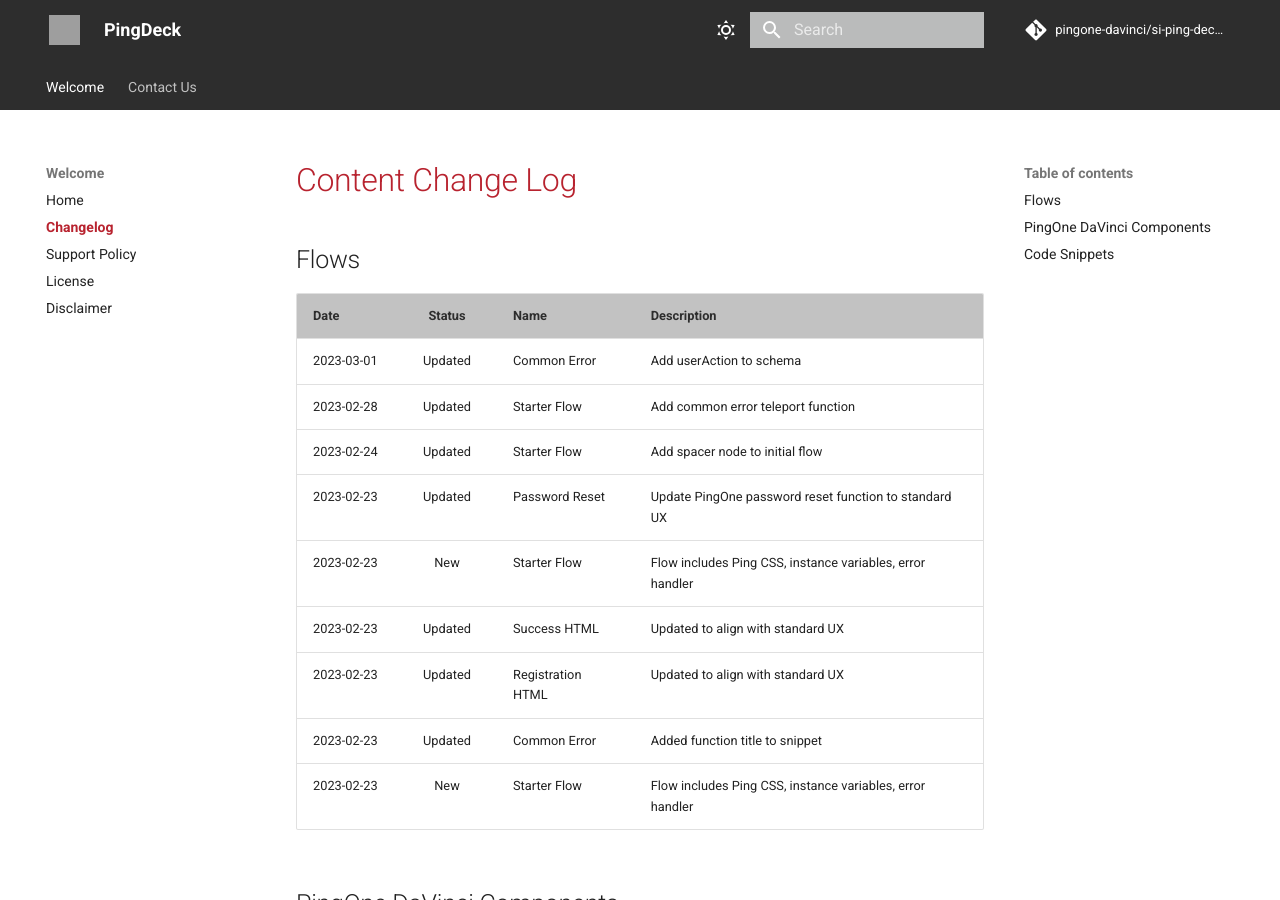
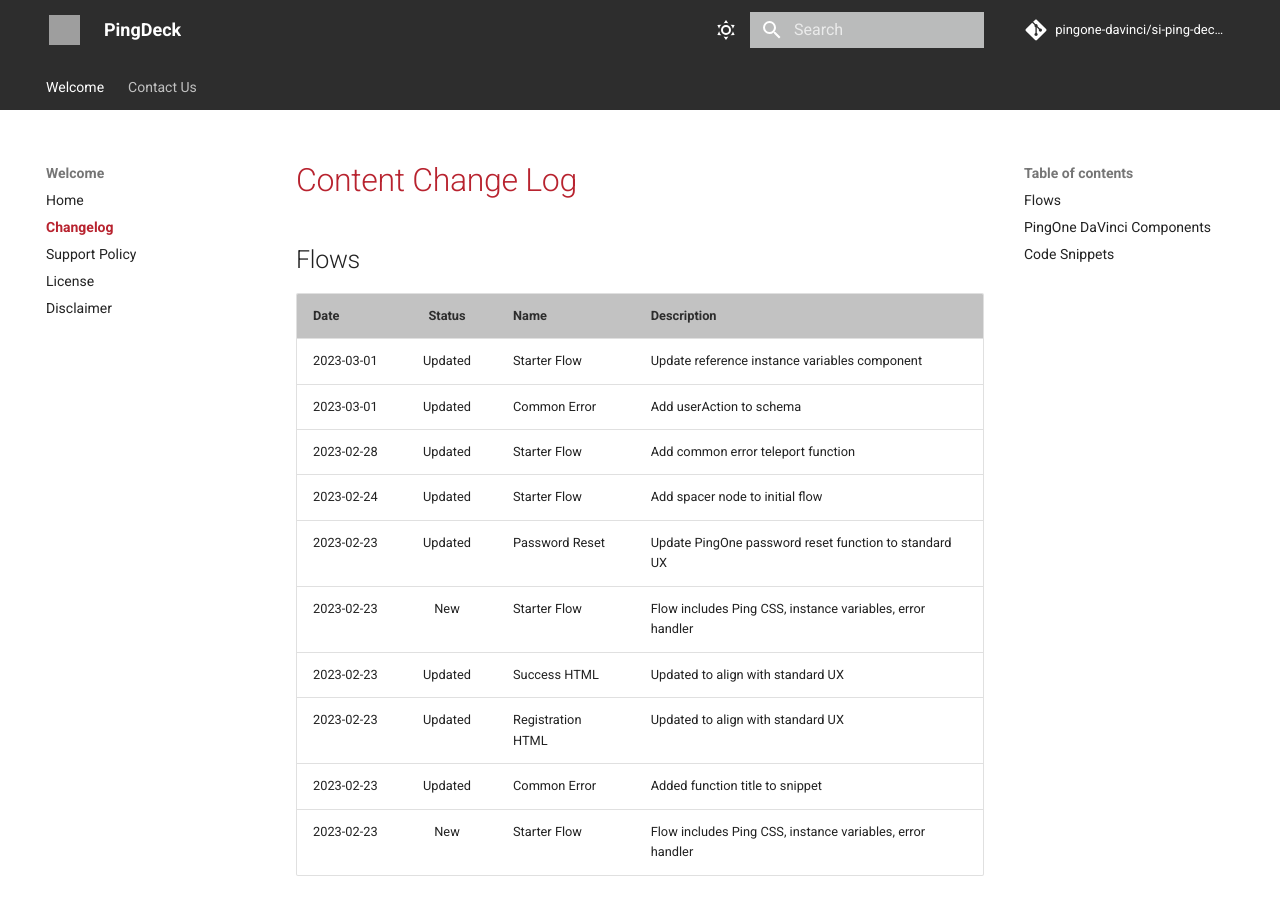
Before and after one commit to pingone-davinci/si-ping-deck-docs, an MkDocs documentation site: the page built from docs/changelog.md, in a window 1280 px wide and 900 px high. Built offline with MkDocs 1.6.1 and Material for MkDocs 9.7.7, drawn with Linux system fonts in a browser that asks for light colours; comment, search, counter and statistics services are not loaded; grey boxes are pictures that could not be loaded.

Commit message:
Update changelog

```diff
--- a/docs/changelog.md
+++ b/docs/changelog.md
@@ -5,6 +5,7 @@
 
 | Date  | Status | Name | Description  |
 |---|:---:|---|---|
+| 2023-03-01 | Updated | Starter Flow  | Update reference instance variables component |
 | 2023-03-01 | Updated | Common Error | Add userAction to schema |
 | 2023-02-28 | Updated | Starter Flow  | Add common error teleport function |
 | 2023-02-24 | Updated | Starter Flow  | Add spacer node to initial flow |
```
